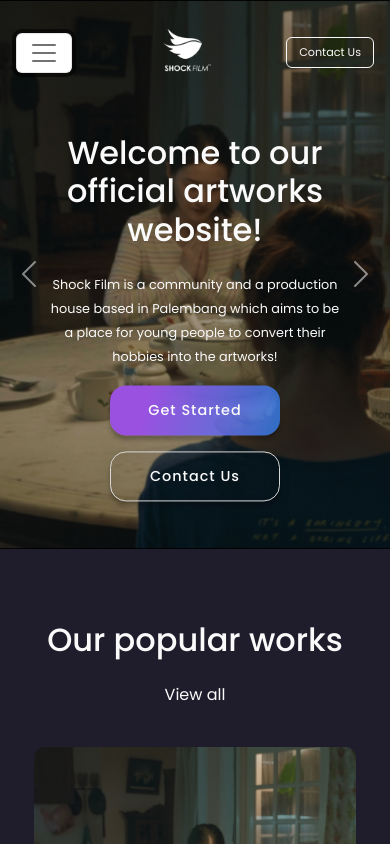
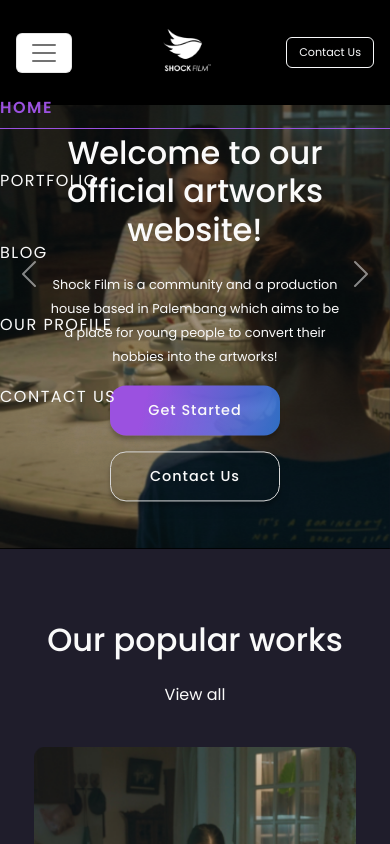
Before and after one commit to zidane-arkan/Shock-Website, a React (Create React App) app in the folder frontend/shockfilm-web/: page / in a window 390 px wide. Both pictures are taken after a click on the button "Toggle navigation". Shown: the top 844 px of the page. Built offline with nearby package versions, Linux system fonts and the light colour scheme.

Commit message:
add navbar humberger

```diff
--- a/frontend/shockfilm-web/src/components/layout/Navbar.js
+++ b/frontend/shockfilm-web/src/components/layout/Navbar.js
@@ -1,17 +1,21 @@
-import React from 'react';
+import React, { useState } from 'react';
 import shockLogo from '../../assets/logo/shockLogo.png';
-import { NavLink,Link } from 'react-router-dom';
+import { NavLink, Link } from 'react-router-dom';
 
 const Navbar = () => {
+    const [isNavResponsive, setNavbarResponsive] = useState(false);
+    const handlerNav = () => {
+        setNavbarResponsive(!isNavResponsive);
+    };
     return (
-        <nav className="navbar navbar__header navbar-expand-lg navbar-light bg-transparent px-sm-4 py-sm-4 position-absolute ">
-            <button className="navbar-toggler navbar-toggler__custom" type="button" data-toggle="collapse" data-target="#navbarTogglerDemo03" aria-controls="navbarTogglerDemo03" aria-expanded="false" aria-label="Toggle navigation">
+        <nav className={`${isNavResponsive ? 'bg-black' : 'bg-transparent'} navbar navbar__header navbar-expand-lg navbar-light px-sm-4 py-sm-4 position-absolute`}>
+            <button onClick={handlerNav} className="navbar-toggler navbar-toggler__custom" type="button" data-toggle="collapse" data-target="#navbarTogglerDemo03" aria-controls="navbarTogglerDemo03" aria-expanded="false" aria-label="Toggle navigation">
                 <span className="navbar-toggler-icon"></span>
             </button>
             <Link className="navbar-brand" to="/">
                 <img src={shockLogo} alt="" />
             </Link>
-            <div className="collapse navbar-collapse justify-content-center" id="navbarTogglerDemo03">
+            <div className={`${isNavResponsive ? 'nav__show' : 'nav__hide'} navbar-collapse justify-content-center `} id="navbarTogglerDemo03">
                 <ul className="navbar-nav navbar__nav__custom mr-auto mt-2 mt-lg-0">
                     <li className="nav-item">
                         <NavLink className={`nav-link`} to="/" activeclassname="active" >Home</NavLink>
--- a/frontend/shockfilm-web/src/index.css
+++ b/frontend/shockfilm-web/src/index.css
@@ -16,7 +16,6 @@ a,
   color: #fafafa;
   transition: all ease-in-out 0.5s;
 }
-
 
 .nav-link:hover,
 .navbar-nav .active {
@@ -178,6 +177,12 @@ input[type="number"]:hover {
 }
 /*SIZE 1800PX >*/
 @media screen and (min-width: 1800px) {
+  .nav__custom {
+    display: flex !important;
+    flex-basis: auto;
+    flex-grow: 1;
+    align-items: center;
+  }
   .author__blog__box {
     display: flex;
     flex-direction: row;
--- a/frontend/shockfilm-web/src/index.js
+++ b/frontend/shockfilm-web/src/index.js
@@ -1,7 +1,7 @@
-import 'bootstrap/dist/css/bootstrap.min.css';
 import $ from 'jquery';
 import Popper from 'popper.js';
-import 'bootstrap/dist/js/bootstrap.bundle.min';
+import 'bootstrap/dist/css/bootstrap.min.css';
+import 'bootstrap/dist/js/bootstrap.bundle.min.js';
 import React from 'react';
 import ReactDOM from 'react-dom/client';
 import './index.css';
--- a/frontend/shockfilm-web/src/mobile.css
+++ b/frontend/shockfilm-web/src/mobile.css
@@ -28,7 +28,7 @@
   a {
     font-size: 1rem !important;
   }
-  .navbar-toggler__custom{
+  .navbar-toggler__custom {
     background-color: white;
   }
   .author__blog__box {
@@ -409,6 +409,25 @@
   .row__custom {
     padding: 1.5rem 1rem;
   }
+  .nav__hide {
+    display: none;
+    transition: all ease-in-out 0.5s;
+    transform: translateY(100%);
+    transition: 0.2s ease-out;
+  }
+  .nav__show {
+    width: 100%;
+    position: absolute;
+    top: 5rem;
+    left: 0;
+    flex-direction: column;
+    height: calc(100vh - 77px);
+    background-color: black;
+    border-top: 1px solid black;
+    padding: 3rem;
+    transform: translateY(0);
+    transition: 0.2s ease-out;
+  }
   .form-inline button {
     font-size: 0.7rem;
   }
--- a/frontend/shockfilm-web/src/responsive.css
+++ b/frontend/shockfilm-web/src/responsive.css
@@ -1,5 +1,11 @@
 /* SIZE 1360PX TO 1700PX */
 @media screen and (min-width: 1360px) and (max-width: 1700px) {
+  .nav__custom {
+    display: flex !important;
+    flex-basis: auto;
+    flex-grow: 1;
+    align-items: center;
+  }
   .author__blog__box {
     display: flex;
     flex-direction: row;
@@ -396,7 +402,7 @@
     gap: 2rem;
   }
 
-  .carousel-item img{
+  .carousel-item img {
     object-fit: cover;
     height: 100vh;
   }
```
